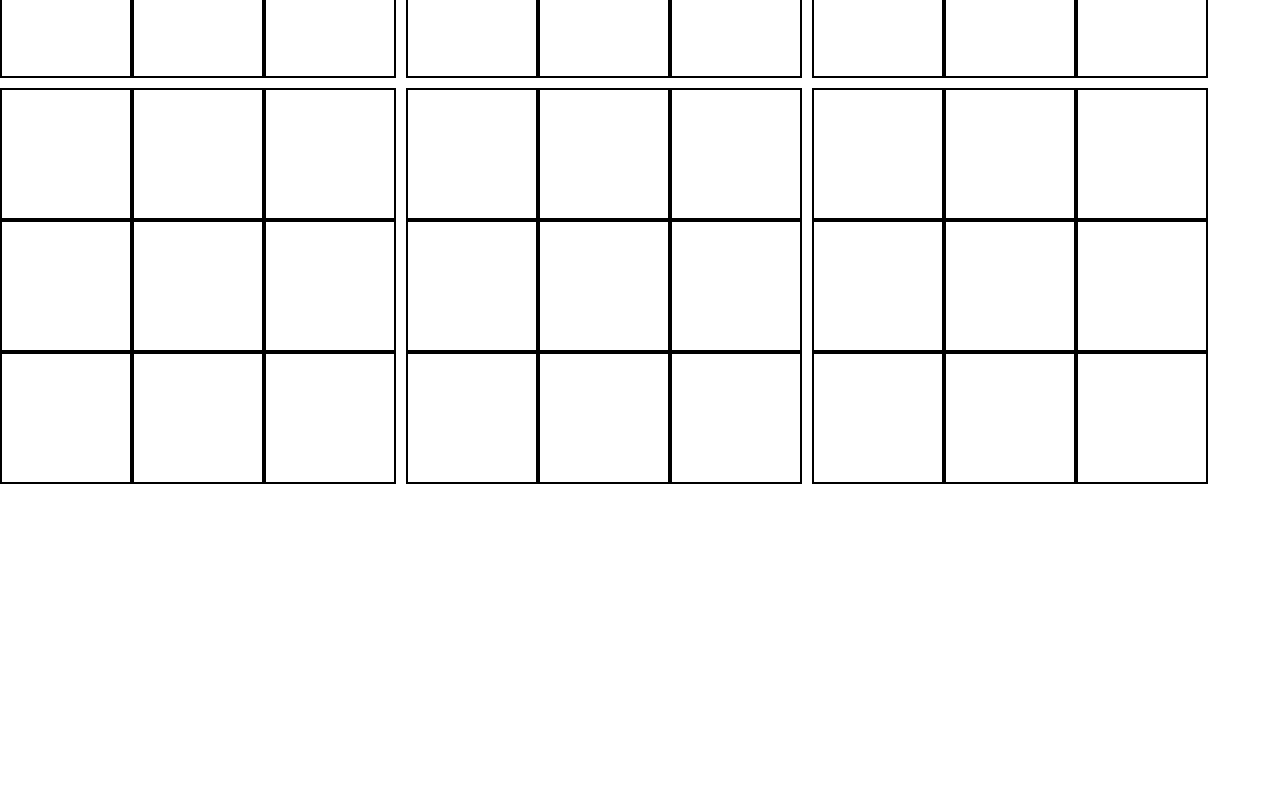
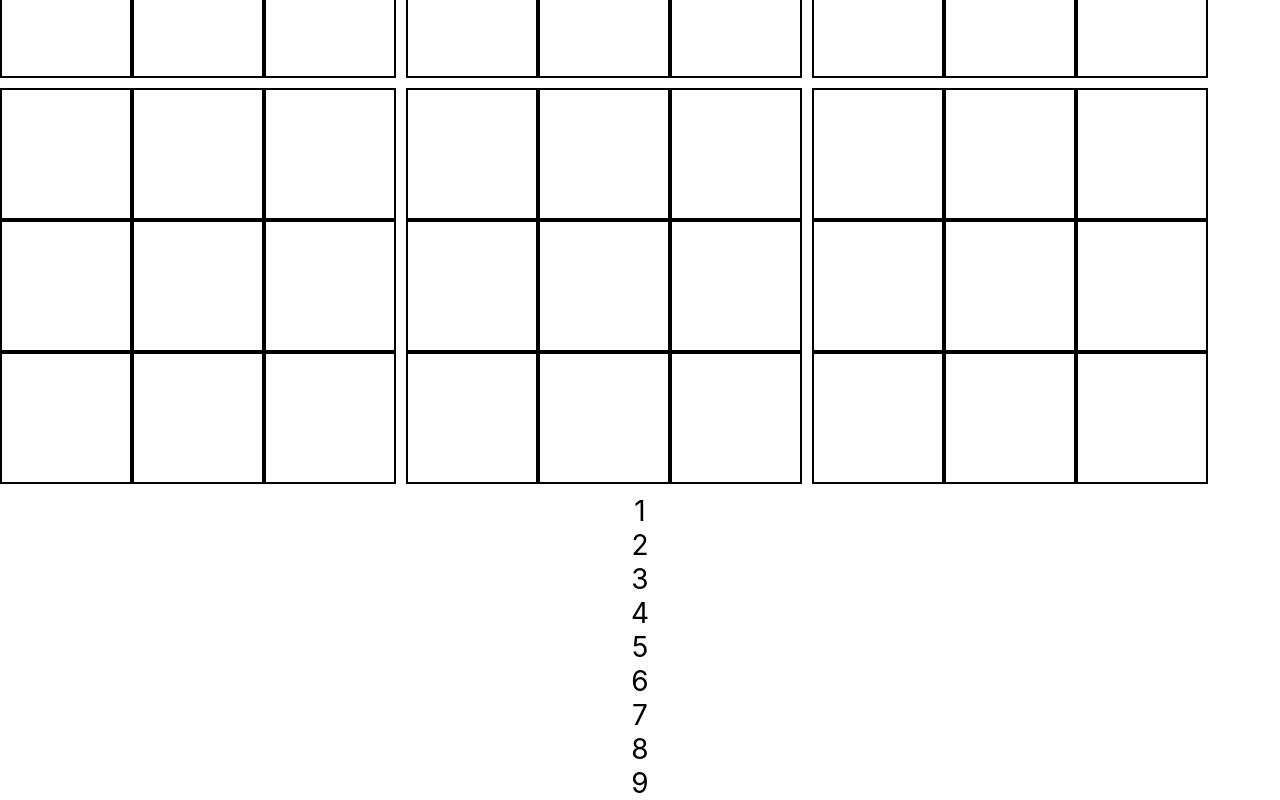
Before and after one commit to PhilipF5/sudoku, a React (Create React App) app: page / in a window 1280 px wide. Shown: the part 724-1524 px from the top of the page. Before the commit the page ends 1218 px from the top, so only its background shows below. Built offline with nearby package versions, Linux system fonts and the light colour scheme.

Commit message:
Get rid of Context because we don't really need it here

```diff
--- a/src/App.js
+++ b/src/App.js
@@ -1,19 +1,20 @@
 import React, { useState } from "react";
 import "./App.css";
+import NumberPicker from "./components/NumberPicker/NumberPicker";
 import SudokuGrid from "./components/SudokuGrid/SudokuGrid";
-import { initialState, PuzzleContext } from "./context/PuzzleContext";
 
 function App() {
-	const [state, setState] = useState(initialState);
-	const selectSquare = selectedSquare => setState({ ...state, selectedSquare });
-	if (!state.selectSquare) {
-		setState({ ...state, selectSquare });
-	}
+	const [grid, setGrid] = useState(Array.apply(null, Array(81)));
+	const [selectedSquare, selectSquare] = useState(null);
+	const setSquare = value => {
+		const newGrid = [...grid];
+		newGrid[selectedSquare] = value;
+		setGrid(newGrid);
+	};
 	return (
 		<div className="App">
-			<PuzzleContext.Provider value={state}>
-				<SudokuGrid />
-			</PuzzleContext.Provider>
+			<SudokuGrid grid={grid} selectSquare={selectSquare} selectedSquare={selectedSquare} />
+			<NumberPicker setSquare={setSquare} />
 		</div>
 	);
 }
--- /dev/null
+++ b/src/components/NumberButton/NumberButton.jsx
@@ -0,0 +1,12 @@
+import React from "react";
+import styles from "./NumberButton.module.css";
+
+const NumberButton = ({ number, onSetSquare }) => {
+	return (
+		<div className={styles.number} onClick={() => onSetSquare(number)}>
+			{number}
+		</div>
+	);
+};
+
+export default NumberButton;
--- /dev/null
+++ b/src/components/NumberButton/NumberButton.module.css
@@ -0,0 +1,3 @@
+.number {
+	font-size: 28px;
+}
--- /dev/null
+++ b/src/components/NumberPicker/NumberPicker.jsx
@@ -0,0 +1,15 @@
+import React from "react";
+import NumberButton from "../NumberButton/NumberButton";
+import styles from "./NumberPicker.module.css";
+
+const NumberPicker = ({ setSquare }) => {
+	return (
+		<div className={styles.picker}>
+			{[1, 2, 3, 4, 5, 6, 7, 8, 9].map(number => (
+				<NumberButton key={number} number={number} onSetSquare={setSquare} />
+			))}
+		</div>
+	);
+};
+
+export default NumberPicker;
--- a/src/components/SudokuGrid/SudokuGrid.jsx
+++ b/src/components/SudokuGrid/SudokuGrid.jsx
@@ -1,14 +1,18 @@
-import React, { useContext } from "react";
-import { PuzzleContext } from "../../context/PuzzleContext";
+import React from "react";
 import SudokuSquare from "../SudokuSquare/SudokuSquare";
 import styles from "./SudokuGrid.module.css";
 
-const SudokuGrid = () => {
-	const context = useContext(PuzzleContext);
+const SudokuGrid = ({ grid, selectSquare, selectedSquare }) => {
 	return (
 		<div className={styles.grid}>
-			{context.grid.map((value, index) => (
-				<SudokuSquare key={index} index={index} />
+			{grid.map((value, index) => (
+				<SudokuSquare
+					key={index}
+					index={index}
+					value={value}
+					selectSquare={selectSquare}
+					selected={selectedSquare === index}
+				/>
 			))}
 		</div>
 	);
--- a/src/components/SudokuSquare/SudokuSquare.jsx
+++ b/src/components/SudokuSquare/SudokuSquare.jsx
@@ -1,17 +1,18 @@
-import React, { useContext } from "react";
-import { PuzzleContext } from "../../context/PuzzleContext";
+import React from "react";
 import styles from "./SudokuSquare.module.css";
 
-const SudokuSquare = ({ index }) => {
-	const { position, selectSquare, selectedSquare } = useContext(PuzzleContext);
-	const { column, row } = position(index);
-	const isSelected = selectedSquare === index;
-	const classNames = [styles.square, (row + 1) % 3 === 0 ? styles.thirdRow : "", isSelected ? styles.selected : ""];
+const SudokuSquare = ({ index, value, selectSquare, selected }) => {
+	const { column, row } = { column: index % 9, row: Math.trunc(index / 9) };
+	const classNames = [styles.square, (row + 1) % 3 === 0 ? styles.thirdRow : "", selected ? styles.selected : ""];
 	const handleClick = () => {
 		console.log(`Square #${index} clicked! Row ${row}, Column ${column}`);
 		selectSquare(index);
 	};
-	return <div className={classNames.join(" ")} onClick={handleClick}></div>;
+	return (
+		<div className={classNames.join(" ")} onClick={handleClick}>
+			{value}
+		</div>
+	);
 };
 
 export default SudokuSquare;
--- a/src/context/PuzzleContext.js
+++ /dev/null
@@ -1,12 +0,0 @@
-import { createContext } from "react";
-
-export const initialState = {
-	grid: Array.apply(null, Array(81)),
-	selectedSquare: null,
-	position: square => ({ column: square % 9, row: Math.trunc(square / 9) }),
-	setSquare: (grid, index, value) => (grid[index] = value),
-	row: (grid, index) => grid.slice(index * 9, (index + 1) * 9),
-	column: (grid, index) => grid.filter((_, square) => square % 9 === index % 9),
-};
-
-export const PuzzleContext = createContext(initialState);
```
Also changed, not shown: src/components/NumberPicker/NumberPicker.module.css (added).
